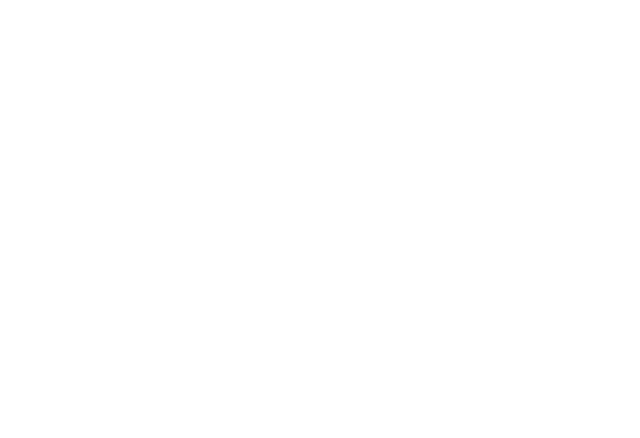
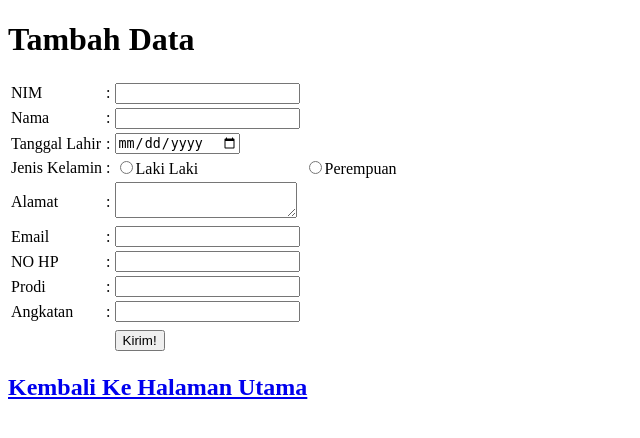
Before and after one commit to andiahmadnurmadani/PHP, a PHP site: page /tambah.php in a window 1280 px wide. Before the commit the part shown is empty. Shown: the top 438 px of the page, without its empty margins (0-640 px from the left). Run offline with PHP 8.4, Linux system fonts and the light colour scheme.

Commit message:
Menambahkan Form Tambah Data

```diff
--- a/index.php
+++ b/index.php
@@ -35,7 +35,8 @@ $result = mysqli_query($conn, $query);
     }
 
     h1,
-    h3 {
+    h3,
+    h2 {
       text-align: center;
     }
   </style>
@@ -43,6 +44,7 @@ $result = mysqli_query($conn, $query);
 
 <body>
   <h1>Data Mahasiswa</h1>
+  <h2><a href="tambah.php">[Tambah Data]</a></h2>
   <?php
   $baris = "SELECT COUNT(*) as baris FROM mahasiswa";
   $exBaris = mysqli_query($conn, $baris);
--- a/tambah.php
+++ b/tambah.php
@@ -0,0 +1,98 @@
+<?php
+include "conn.php";
+?>
+<!DOCTYPE html>
+<html lang="en">
+<head>
+  <meta charset="UTF-8">
+  <meta name="viewport" content="width=device-width, initial-scale=1.0">
+  <title>Tambah Data</title>
+</head>
+<body>
+  <h1>Tambah Data</h1>
+  <form action="" method="post">
+    <table>
+      <tr>
+        <td><label for="nim">NIM</label></td>
+        <td>:</td>
+        <td><input type="number" id="nim" name="nim"></td>
+      </tr>
+      <tr>
+        <td><label for="nama">Nama</label></td>
+        <td>:</td>
+        <td><input type="text" id="nama" name="nama"></td>
+      </tr>
+      <tr>
+        <td><label for="tanggal">Tanggal Lahir</label></td>
+        <td>:</td>
+        <td><input type="date" id="tanggal" name="tanggal"></td>
+      </tr>
+      <tr>
+        <td><label for="jenisKelamin">Jenis Kelamin</label></td>
+        <td>:</td>
+        <td><input type="radio" id="jenisKelamin" name="jenisKelamin" value="L">Laki Laki</td>
+        <td><input type="radio" id="jenisKelamin" name="jenisKelamin" value="P">Perempuan</td>
+      </tr>
+      <tr>
+        <td><label for="alamat">Alamat</label></td>
+        <td>:</td>
+        <td><textarea id="alamat" name="alamat"></textarea></td>
+      </tr>
+      <tr>
+        <td><label for="email">Email</label></td>
+        <td>:</td>
+        <td><input type="email" id="email" name="email"></td>
+      </tr>
+      <tr>
+        <td><label for="nohp">NO HP</label></td>
+        <td>:</td>
+        <td><input type="tel" id="nohp" name="nohp"></td>
+      </tr>
+      <tr>
+        <td><label for="prodi">Prodi</label></td>
+        <td>:</td>
+        <td><input type="text" id="prodi" name="prodi"></td>
+      </tr>
+      <tr>
+        <td><label for="angkatan">Angkatan</label></td>
+        <td>:</td>
+        <td><input type="number" id="angkatan" name="angkatan"></td>
+      </tr>
+      <tr>
+        <td></td>
+        <td></td>
+        <td></td>
+      </tr>
+      <tr>
+        <td></td>
+        <td></td>
+        <td><button type="submit" name="submit" onclick="confirm('Tambah Data?')">Kirim!</button></td>
+      </tr>
+    </table>
+  </form>
+  <h2><a href="index.php">Kembali Ke Halaman Utama</a></h2>
+</body>
+</html>
+
+<?php
+  if(isset($_POST['submit'])) {
+    $nim = $_POST['nim'];
+    $nama = $_POST['nama'];
+    $tanggal = $_POST['tanggal'];
+    $jenisKelamin = $_POST['jenisKelamin'];
+    $alamat = $_POST['alamat'];
+    $email = $_POST['email'];
+    $noHp = $_POST['nohp'];
+    $prodi = $_POST['prodi'];
+    $angkatan = $_POST['angkatan'];
+
+    $query = "INSERT INTO mahasiswa VALUES('$nim', '$nama', '$tanggal', '$jenisKelamin', '$alamat', '$email', '$noHp', '$prodi', '$angkatan')";
+    mysqli_query($conn, $query);
+    if (mysqli_affected_rows($conn) > 0) {
+      echo "<script>alert('Data Berhasil Ditambahkan!')</script>";
+    } else {
+      echo  "<script>alert('Data Gagal Ditambahkan!')</script>";
+    }
+    header("Location:index.php");
+  }
+?>
```
